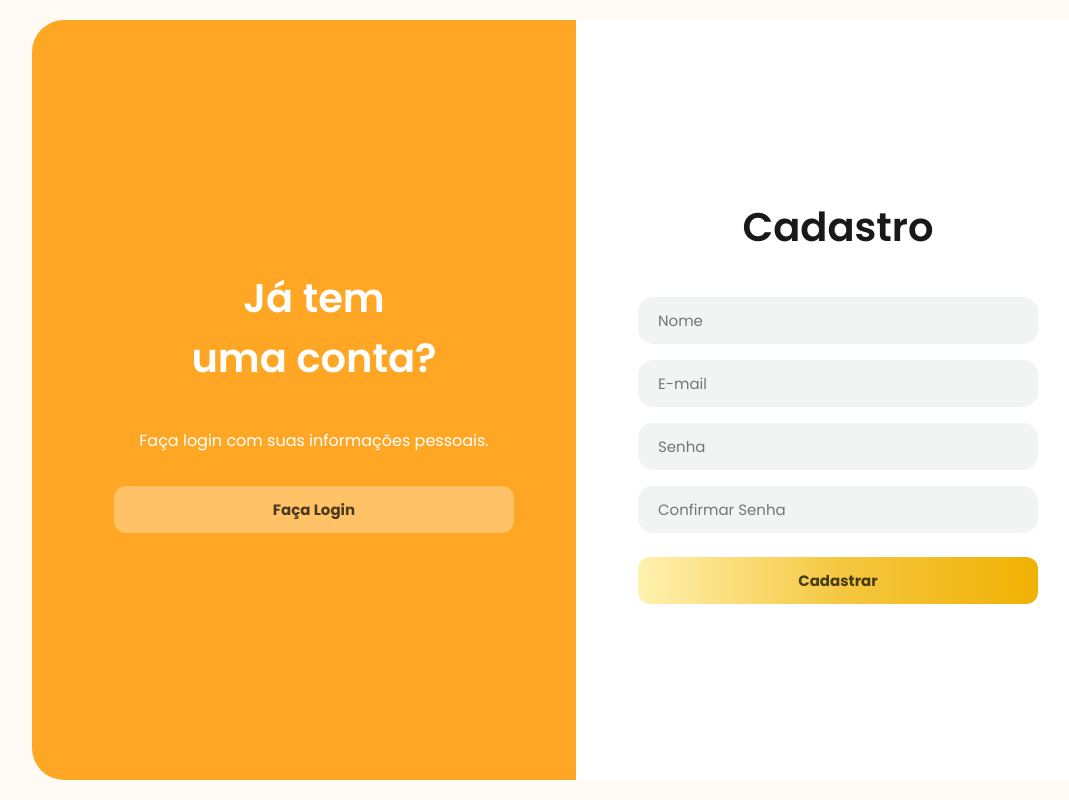
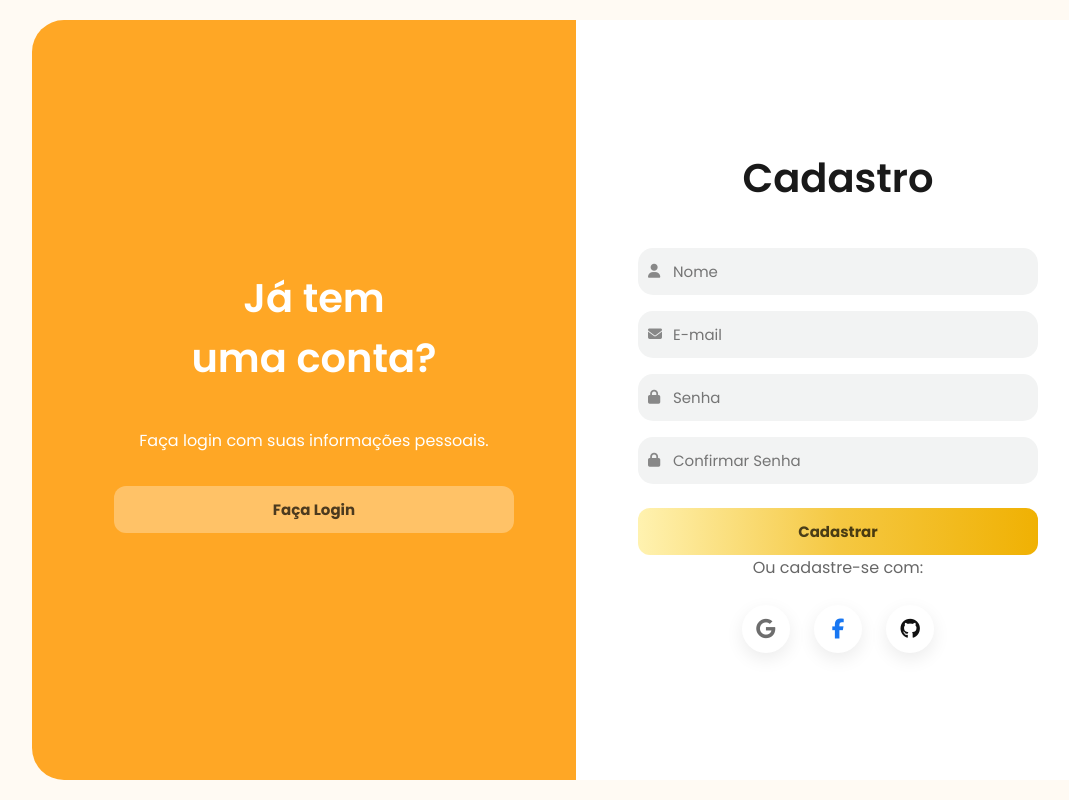
Before and after one commit to TayanyVitoria/proj_appweb, a PHP site: page /proj_appweb/front/login.html in a window 1280 px wide. Shown: the whole page, without its empty margins (64-1133 px from the left). Run offline with PHP 8.4, Linux system fonts and the light colour scheme.

Commit message:
adicionando os icones

```diff
--- a/css/login.css
+++ b/css/login.css
@@ -49,6 +49,71 @@ input{
     color: #000;
     outline: none;
     background-color: #f2f3f3;
+}
+/* Ícones dentro dos inputs */
+.input-icon {
+    position: relative;
+    width: 100%;
+}
+
+.input-icon i {
+    position: absolute;
+    left: 10px;
+    top: 50%;
+    transform: translateY(-50%);
+    color: #888;
+    font-size: 14px;
+}
+
+.input-icon input {
+    padding-left: 35px; /* espaço para o ícone */
+}
+
+/* === icones redes sociais === */
+.social-login a {
+  display: inline-flex;
+  align-items: center;
+  justify-content: center;
+  width: 48px;
+  height: 48px;
+  margin: 0 10px;
+  border-radius: 50%;
+  background: #ffffff;
+  text-decoration: none;        /* tira sublinhado */
+  color: inherit;
+  font-size: 20px;
+  box-shadow: 0 6px 18px rgba(0,0,0,0.08);
+  transition: transform .18s ease, box-shadow .18s ease, background .18s ease;
+  cursor: pointer;
+  outline: none;
+  border: none;
+}
+
+/* acessibilidade: foco visível */
+.social-login a:focus {
+  box-shadow: 0 0 0 4px rgba(66,133,244,0.12);
+}
+
+/* cores iniciais dos ícones (antes do hover) */
+.social-login a:nth-of-type(1) i { color: #6d6d6dff; } /* Google */
+.social-login a:nth-of-type(2) i { color: #1877F2; } /* Facebook */
+.social-login a:nth-of-type(3) i { color: #111111; } /* GitHub */
+
+/* hover: fundo com a cor da marca e ícone branco */
+.social-login a:nth-of-type(1):hover { background: #f4ca42ff; }
+.social-login a:nth-of-type(2):hover { background: #1877F2; }
+.social-login a:nth-of-type(3):hover { background: #111111; }
+
+.social-login a:hover i,
+.social-login a:focus i {
+  color: #ffffff;
+  transform: scale(1.06);
+}
+
+/* micro-efeito de elevação */
+.social-login a:hover {
+  transform: translateY(-6px);
+  box-shadow: 0 12px 22px rgba(0,0,0,0.12);
 }
 
 button {
--- a/front/login.html
+++ b/front/login.html
@@ -4,6 +4,8 @@
     <meta charset="UTF-8">
     <meta name="viewport" content="width=device-width, initial-scale=1.0">
     <title>Login e Cadastro</title>
+    <!-- Font Awesome -->
+    <link rel="stylesheet" href="https://cdnjs.cloudflare.com/ajax/libs/font-awesome/6.5.0/css/all.min.css">
     <link rel="stylesheet" href="/proj_appweb/css/login.css"/>
     <link href="https://fonts.googleapis.com/css2?family=Poppins:wght@400;600;700&display=swap" rel="stylesheet">
 </head>
@@ -14,11 +16,25 @@
                 <div class="formLogin">
                     <h2>Fazer Login</h2>
                     <form>
+                        <div class="input-icon">
+                            <i class="fa-solid fa-envelope"></i>
                             <input type="email" name="email" placeholder="Email" required>
+                        </div>
+                        <div class="input-icon">
+                            <i class="fa-solid fa-lock"></i>
                             <input type="password" name="senha" placeholder="Senha" required>
+                        </div>
                         <button type="submit">Entrar</button>
                     </form>
+
+                    <div class="social-login">
+                        <p>Ou entre com:</p>
+                        <a href="#"><i class="fa-brands fa-google"></i></a>
+                        <a href="#"><i class="fa-brands fa-facebook-f"></i></a>
+                        <a href="#"><i class="fa-brands fa-github"></i></a>
+                    </div>
                 </div><!-- /.formLogin -->
+
                 <div class="facaLogin">
                     <h2>Já tem <br>uma conta?</h2>
                     <p>Faça login com suas informações pessoais.</p>
@@ -30,12 +46,33 @@
                 <div class="formCadastro">
                    <h2>Cadastro</h2>
                      <form>
+                        <div class="input-icon">
+                            <i class="fa-solid fa-user"></i>
                             <input type="text" name="nome" placeholder="Nome" required>
+                        </div>
+                        <div class="input-icon">
+                            <i class="fa-solid fa-envelope"></i>
                             <input type="email" name="email" placeholder="E-mail" required>
+                        </div>
+                        <div class="input-icon">
+                            <i class="fa-solid fa-lock"></i>
                             <input type="password" name="senha" placeholder="Senha" required>
+                        </div>
+                        <div class="input-icon">
+                            <i class="fa-solid fa-lock"></i>
                             <input type="password" name="senha" placeholder="Confirmar Senha" required>
+                        </div>
                         <button type="submit">Cadastrar</button>
+                    </form>
+
+                    <div class="social-login">
+                        <p>Ou cadastre-se com:</p>
+                        <a href="#"><i class="fa-brands fa-google"></i></a>
+                        <a href="#"><i class="fa-brands fa-facebook-f"></i></a>
+                        <a href="#"><i class="fa-brands fa-github"></i></a>
+                    </div>
                 </div><!-- /.formCadastro -->
+
                 <div class="facaCadastro">
                     <h2>Não tem <br>uma conta?</h2>
                     <p>Crie uma conta com seu e-mail</p>
```
Lines whose indentation alone changed are shown as unchanged.
